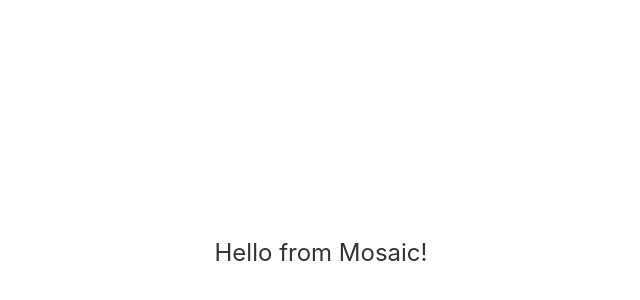
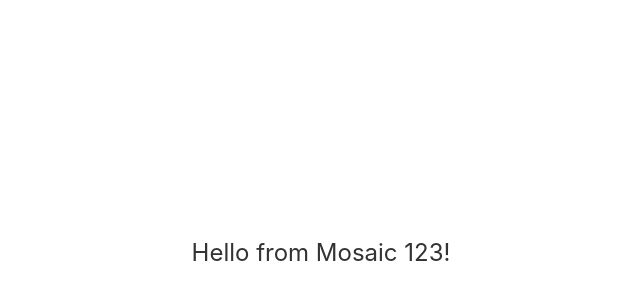
Before and after one commit to fcc-lol/mosaic, a React (Vite) app: page / in a window 1280 px wide. Shown: the part 148-448 px from the top of the page, without its empty margins (319-959 px from the left). Built offline with nearby package versions, Linux system fonts and the light colour scheme; the HTML template or start-up script is replaced by a standard one.

Commit message:
Test deploy

```diff
--- a/src/App.jsx
+++ b/src/App.jsx
@@ -11,7 +11,7 @@
 `;
 
 function App() {
-  return <Page>Hello from Mosaic!</Page>;
+  return <Page>Hello from Mosaic 123!</Page>;
 }
 
 export default App;
```
